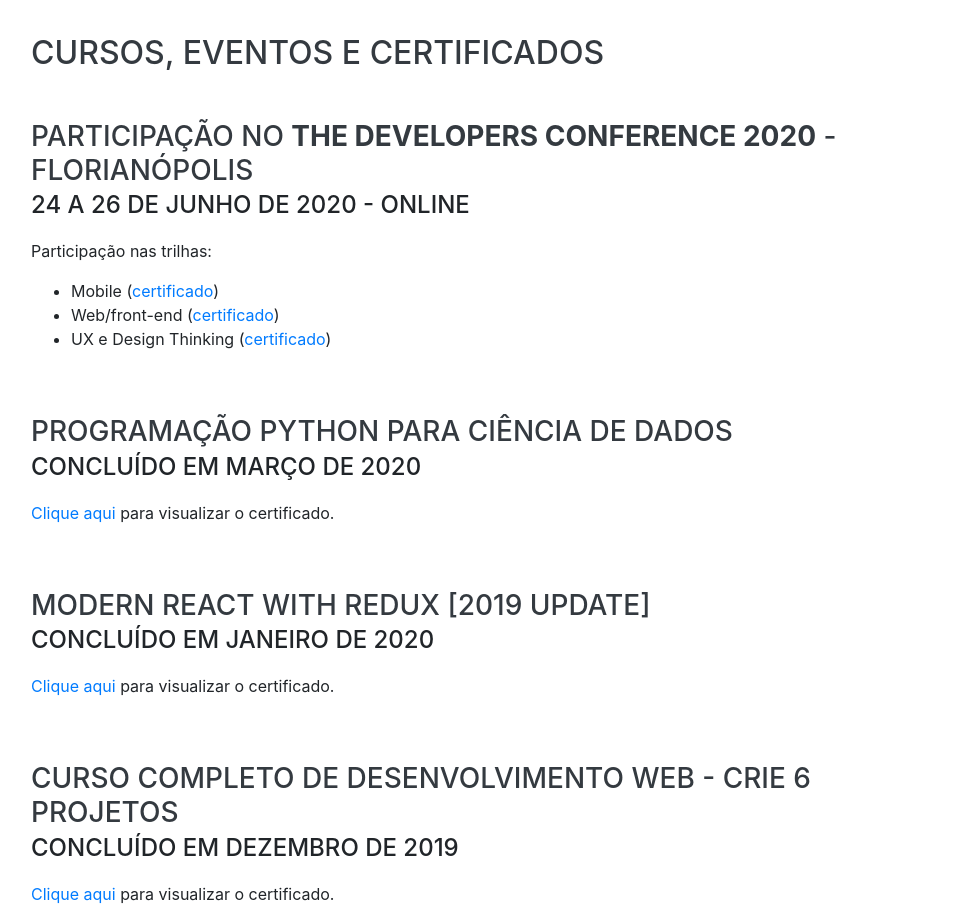
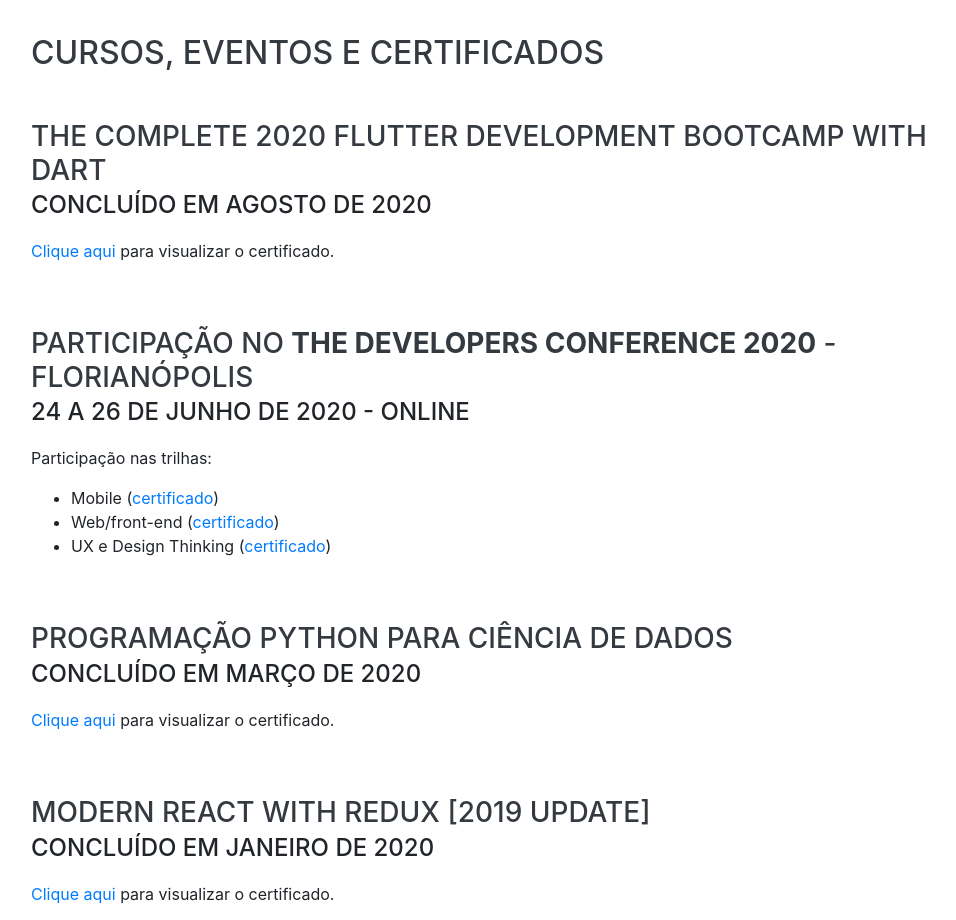
Before and after one commit to claudineibjr/ClaudineiBJr.github.io, a website with bundled scripts: page index.html in a window 1280 px wide. Shown: the part 6420-7340 px from the top of the page, without its empty margins (289-1245 px from the left). Built offline with nearby package versions, Linux system fonts and the light colour scheme; a web font is replaced by a local one.

Commit message:
Inclusão do certificado do curso de Flutter

```diff
--- a/index.html
+++ b/index.html
@@ -478,6 +478,16 @@
 
 				<div class="resume-item d-flex flex-column flex-md-row justify-content-between mb-5">
 					<div class="resume-content">
+						<h3 class="mb-0">The Complete 2020 Flutter Development Bootcamp with Dart</h3>
+						<div class="subheading mb-3">Concluído em Agosto de 2020</div>
+						<p><a href="https://www.udemy.com/certificate/UC-5d2ca489-e9c9-40b4-910c-130ddf1b4baa/"
+								target="_blank">Clique aqui</a> para
+							visualizar o certificado. </p>
+					</div>
+				</div>
+
+				<div class="resume-item d-flex flex-column flex-md-row justify-content-between mb-5">
+					<div class="resume-content">
 						<h3 class="mb-0">Participação no <b>The Developers Conference 2020</b> - Florianópolis
 						</h3>
 						<div class="subheading mb-3">24 a 26 de Junho de 2020 - Online</div>
```
